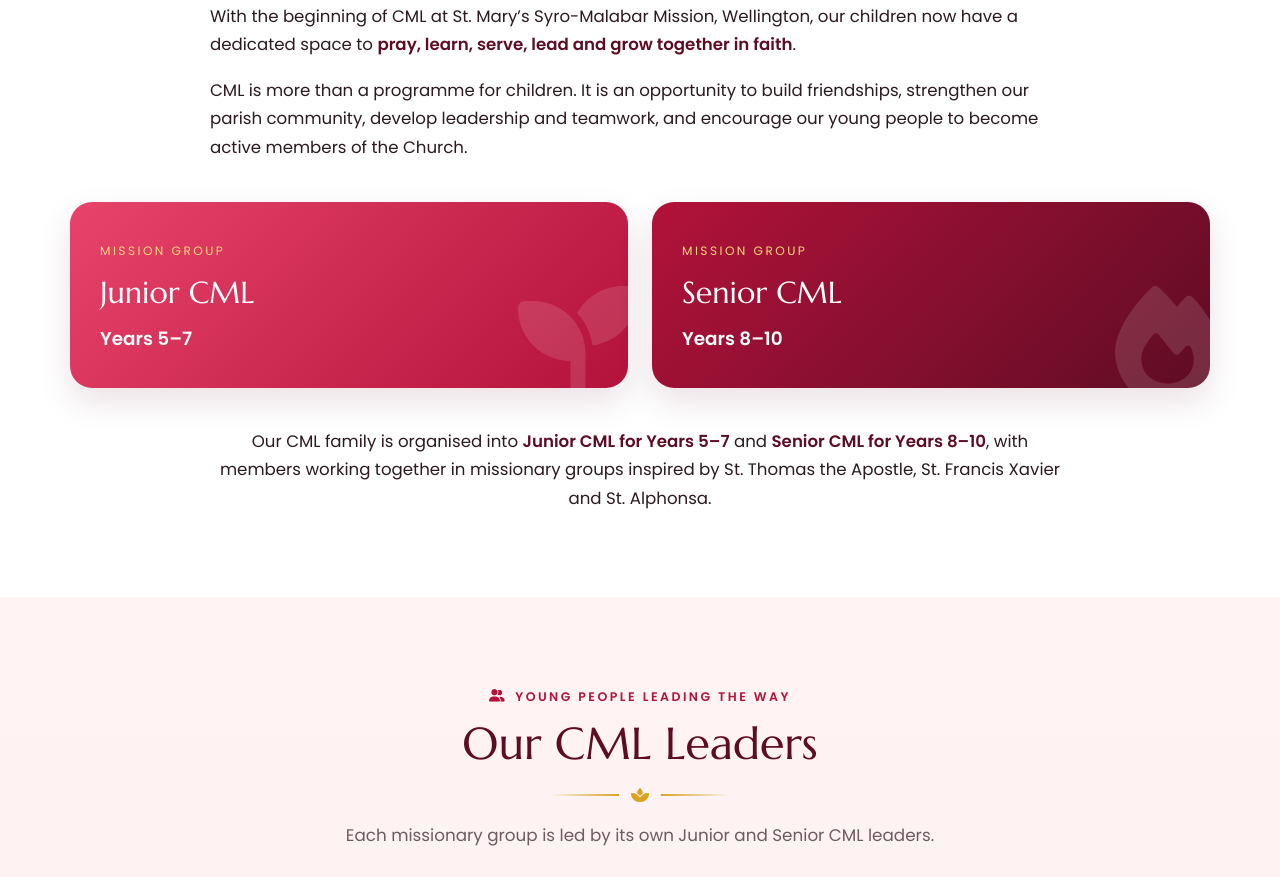
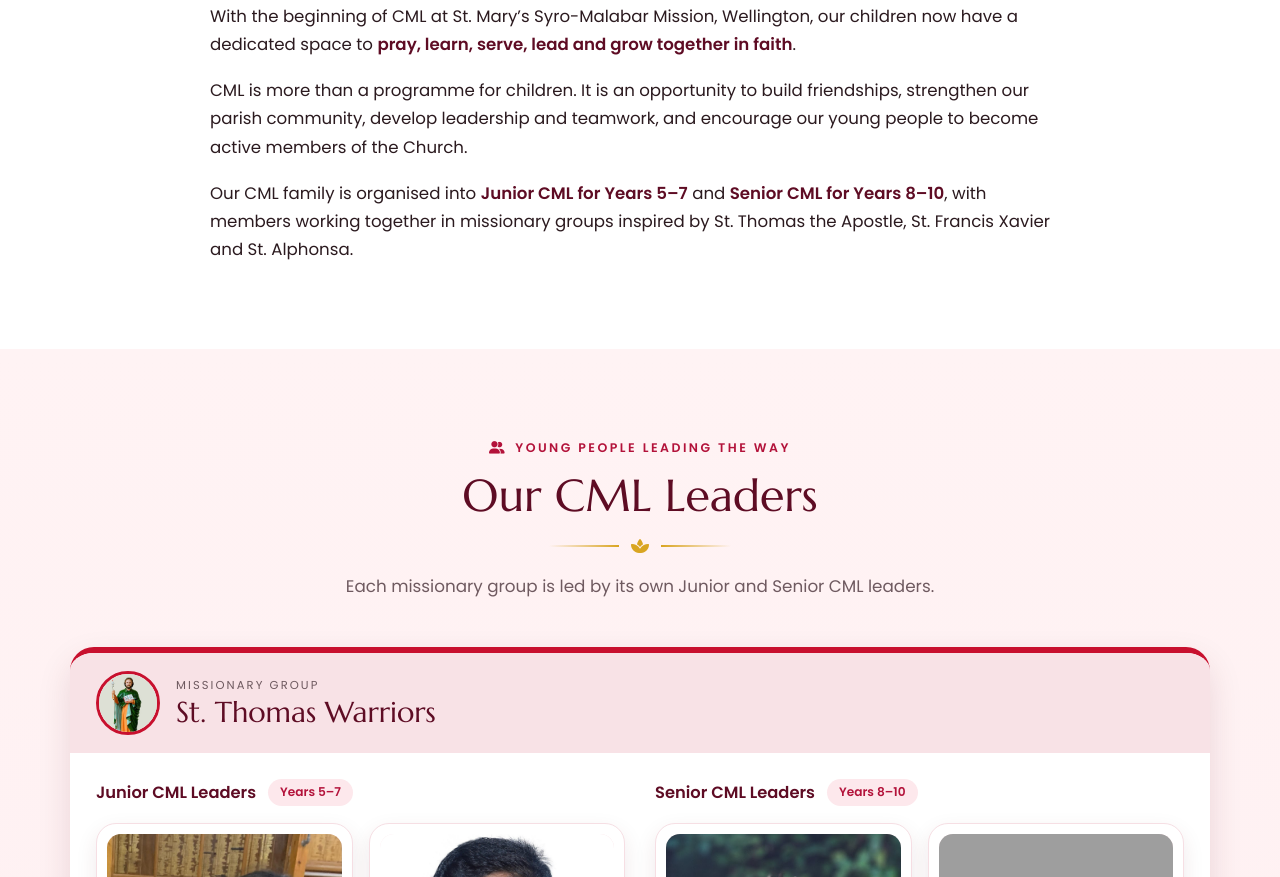
Before and after one commit to smmissionwellingtonnz-stmary/my-website, a plain HTML site: page cml.html in a window 1280 px wide. Shown: the part 5599-6476 px from the top of the page. Drawn offline with nearby package versions, Linux system fonts and the light colour scheme; no server answers; grey boxes are pictures that could not be loaded.

Commit message:
Update cml.html

```diff
--- a/cml.html
+++ b/cml.html
@@ -506,24 +506,6 @@
         .cml-symbol p { font-size: 0.93rem; color: var(--cml-muted); line-height: 1.55; }
 
         /* ---------- CML at St. Mary's ---------- */
-        .cml-groups { display: grid; grid-template-columns: repeat(2, 1fr); gap: 24px; margin: 40px 0; }
-
-        .cml-group {
-            border-radius: 22px;
-            padding: 34px 30px;
-            color: #fff;
-            position: relative;
-            overflow: hidden;
-            box-shadow: var(--cml-shadow);
-        }
-
-        .cml-group.junior { background: linear-gradient(135deg, #e8436b, var(--cml-rose)); }
-        .cml-group.senior { background: linear-gradient(135deg, var(--cml-rose), var(--cml-rose-deep)); }
-        .cml-group > i { position: absolute; right: -10px; bottom: -18px; font-size: 7.5rem; opacity: 0.13; }
-        .cml-group small { letter-spacing: 0.2em; text-transform: uppercase; font-size: 0.76rem; color: var(--cml-gold-soft); }
-        .cml-group h3 { font-family: 'Marcellus', serif; font-weight: 400; font-size: 1.9rem; margin: 4px 0; }
-        .cml-group .years { font-size: 1.15rem; font-weight: 600; }
-
         .cml-two { max-width: 860px; margin: 0 auto; }
 
         /* ---------- Leaders ---------- */
@@ -1011,7 +993,6 @@
         @media (max-width: 760px) {
             .cml-section { padding: 60px 0; }
             .cml-saints { grid-template-columns: 1fr; max-width: 380px; margin: 0 auto; }
-            .cml-groups { grid-template-columns: 1fr; }
             .cml-logo { width: 130px; height: 130px; }
             .cml-patron .body { padding: 28px 24px; }
             .cml-card { padding: 30px 24px; }
@@ -1227,26 +1208,9 @@
             <div class="cml-two cml-text cml-reveal">
                 <p>With the beginning of CML at St. Mary’s Syro-Malabar Mission, Wellington, our children now have a dedicated space to <strong>pray, learn, serve, lead and grow together in faith</strong>.</p>
                 <p>CML is more than a programme for children. It is an opportunity to build friendships, strengthen our parish community, develop leadership and teamwork, and encourage our young people to become active members of the Church.</p>
-            </div>
-
-            <div class="cml-groups cml-reveal">
-                <div class="cml-group junior">
-                    <i class="fas fa-seedling"></i>
-                    <small>Mission group</small>
-                    <h3>Junior CML</h3>
-                    <p class="years">Years 5–7</p>
-                </div>
-                <div class="cml-group senior">
-                    <i class="fas fa-fire"></i>
-                    <small>Mission group</small>
-                    <h3>Senior CML</h3>
-                    <p class="years">Years 8–10</p>
-                </div>
-            </div>
-
-            <div class="cml-two cml-text cml-reveal" style="text-align:center;">
                 <p>Our CML family is organised into <strong>Junior CML for Years 5–7</strong> and <strong>Senior CML for Years 8–10</strong>, with members working together in missionary groups inspired by St. Thomas the Apostle, St. Francis Xavier and St. Alphonsa.</p>
             </div>
+
         </div>
     </section>
 
```
